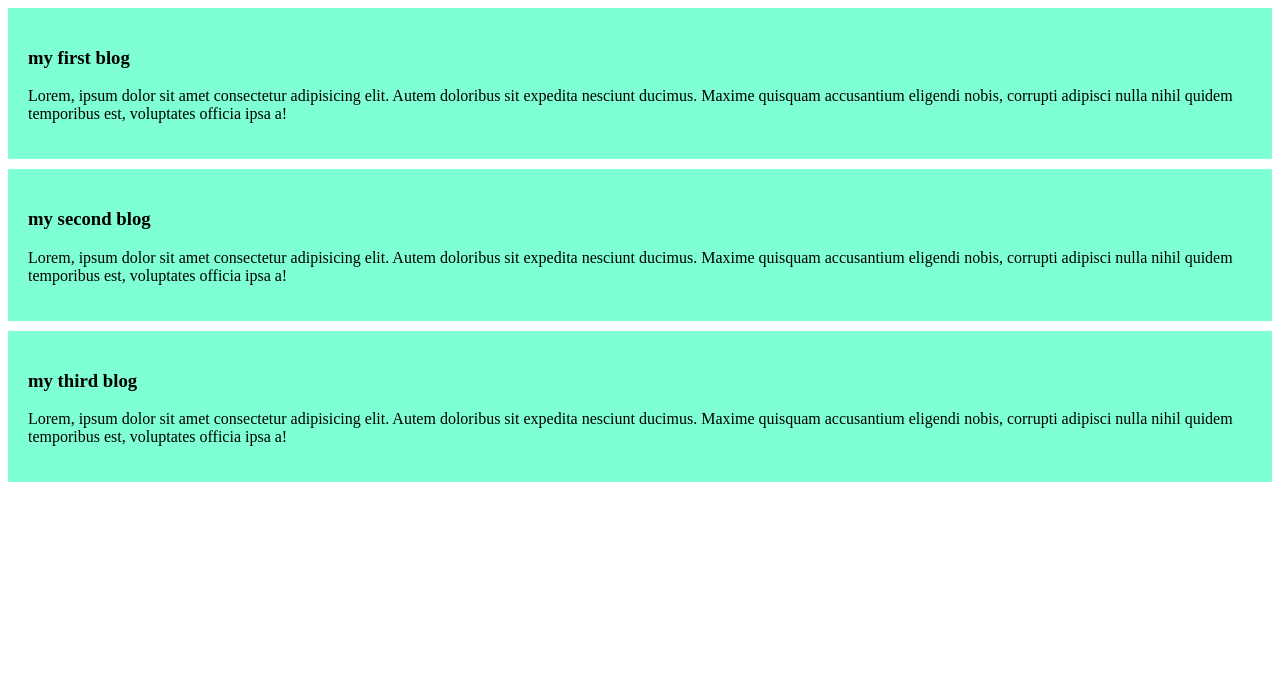
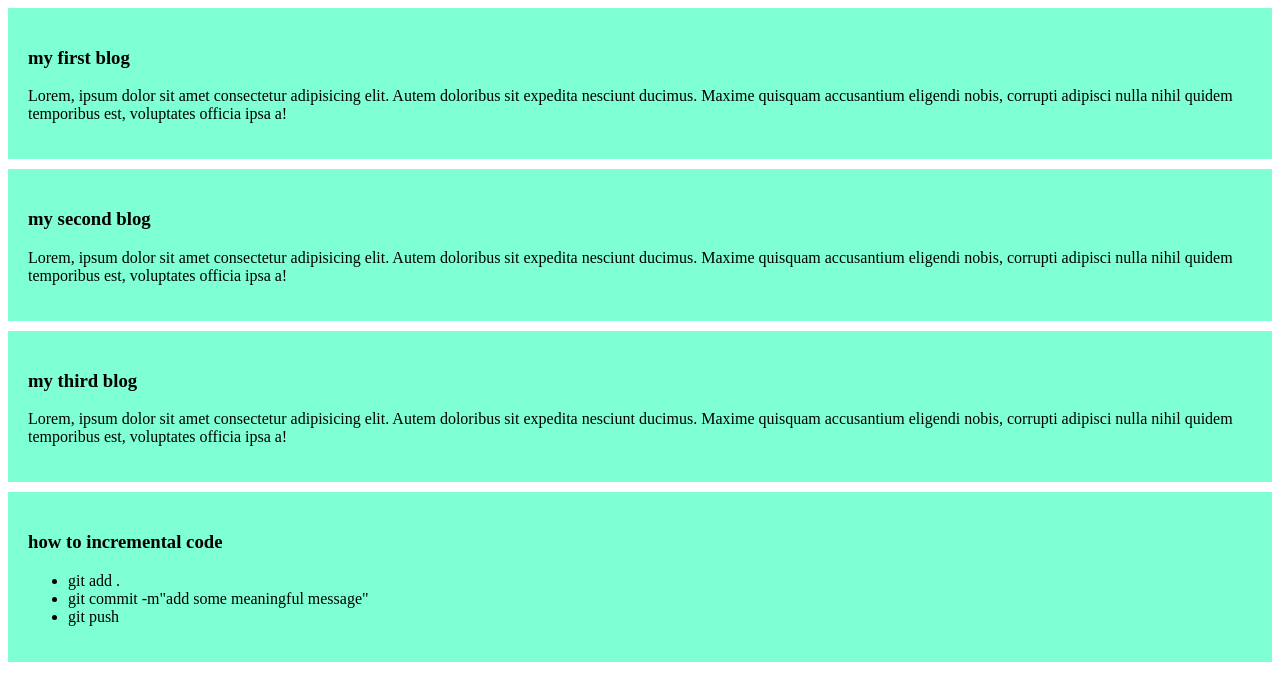
Before and after one commit to mdriadhasan990/my-simple-website, a plain HTML site: page index.html in a window 1280 px wide. Drawn offline with Linux system fonts and the light colour scheme.

```diff
--- a/index.html
+++ b/index.html
@@ -19,5 +19,13 @@
         <h3>my third blog</h3>
         <p>Lorem, ipsum dolor sit amet consectetur adipisicing elit. Autem doloribus sit expedita nesciunt ducimus. Maxime quisquam accusantium eligendi nobis, corrupti adipisci nulla nihil quidem temporibus est, voluptates officia ipsa a!</p>
     </div>
+    <div>
+        <h3>how to incremental code</h3>
+        <ul>
+            <li>git add .</li>
+            <li>git commit -m"add some meaningful message"</li>
+            <li>git push</li>
+        </ul>
+    </div>
 </body>
 </html>
```
